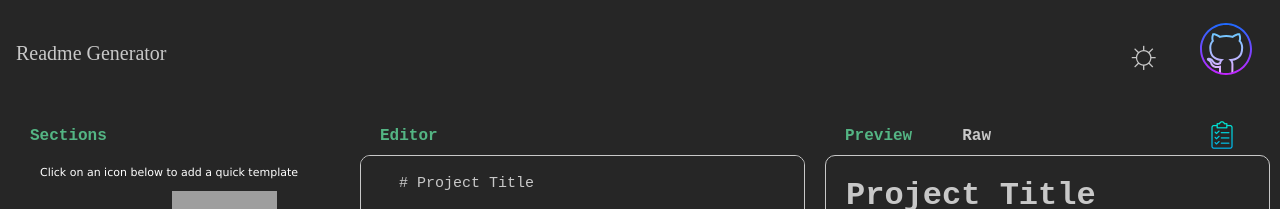
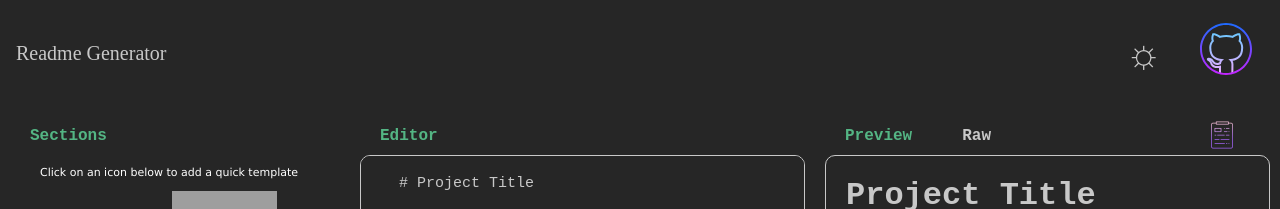
Before and after one commit to ksaswin/Readme-gen, a Vue app: page / in a window 1280 px wide. Shown: the top 209 px of the page. Built offline with nearby package versions, Linux system fonts and the light colour scheme; grey boxes are pictures that could not be loaded; what @meforma/vue-copy-to-clipboard would draw is missing.

Commit message:
Change clipboard image to show clipboard copy status.

```diff
--- a/src/components/MarkDown.vue
+++ b/src/components/MarkDown.vue
@@ -34,7 +34,14 @@
         </div>
         <button class="clipboard-btn" @click="copyToClipboard()">
           <img
-            src="@/assets/icons/clipboard.png"
+            v-if="clipboardCopyStatus"
+            src="../assets/icons/clipboard_copied.png"
+            alt="Copy to clipboard icon"
+            class="clipboard"
+          />
+          <img
+            v-else
+            src="../assets/icons/clipboard_texts.png"
             alt="Copy to clipboard icon"
             class="clipboard"
           />
@@ -82,6 +89,7 @@ export default {
       workingIndex: 0,
       currentContent: sections[0][0].content,
       fullPreviewText: "",
+      clipboardCopyStatus: false,
     };
   },
   methods: {
@@ -99,6 +107,10 @@ export default {
       this.$copyText(this.fullPreviewText)
         .then(() => {
           console.log("copied!");
+          this.clipboardCopyStatus = true;
+          setTimeout(() => {
+            return (this.clipboardCopyStatus = false);
+          }, 3000);
         })
         .catch(() => {
           console.log(`can't copy`);
@@ -168,6 +180,10 @@ h4 {
   background: none;
 }
 
+.clipboard-btn:active {
+  background: #888;
+}
+
 .common-section {
   border: 1px solid rgb(200, 200, 200);
   padding-left: 20px;
```
Also changed, not shown: src/assets/icons/clipboard_copied.png (renamed from src/assets/icons/clipboard.png), src/assets/icons/clipboard_texts.png (renamed from src/assets/icons/clipboard-old.png).
